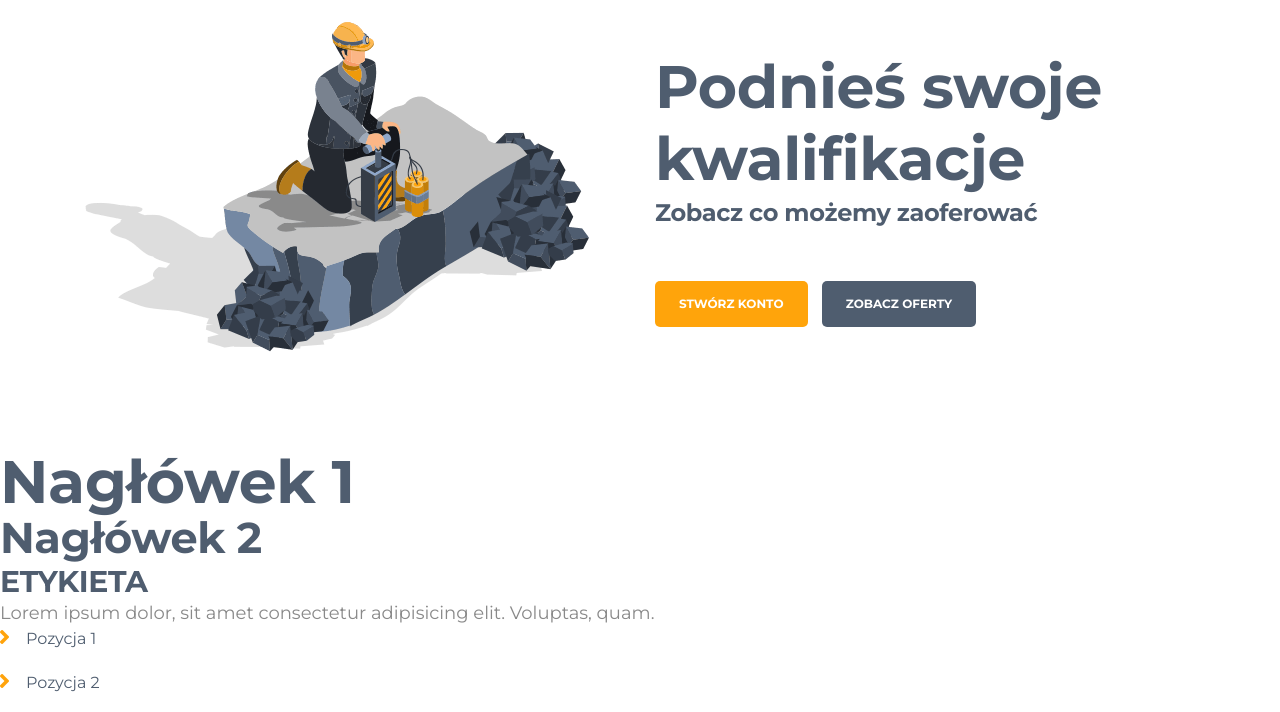
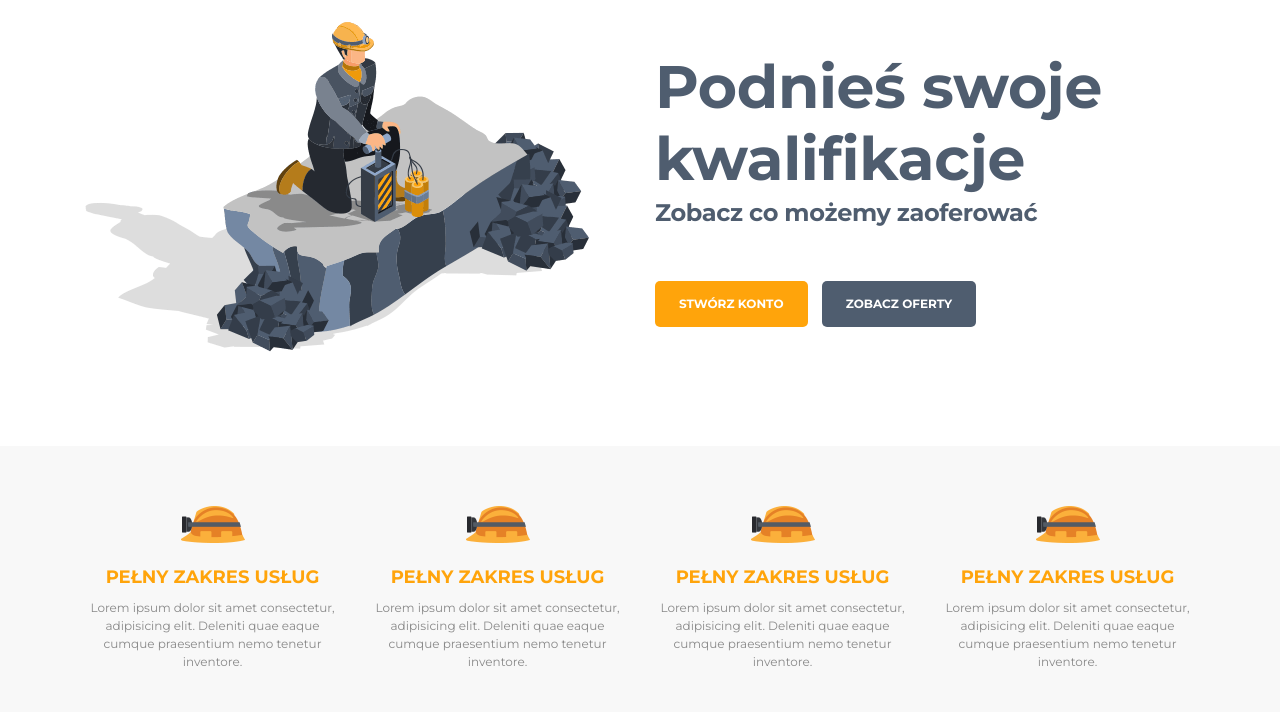
Before and after one commit to imediasystem/Miner, a website: page index.html in a window 1280 px wide. Shown: the part 86-798 px from the top of the page. Drawn offline with Linux system fonts and the light colour scheme.

Commit message:
Shopper-Info

```diff
--- a/dev-assets/07-templates/_shopper-info.scss
+++ b/dev-assets/07-templates/_shopper-info.scss
@@ -1,5 +1,6 @@
 .t-shopper-info {
-    padding-bottom: $grid-base * 7;
+    background-color: $gray-light;
+    padding-bottom: $grid-base * 6;
     padding-top: $grid-base * 6;
 
     &__item {
--- a/index.html
+++ b/index.html
@@ -54,6 +54,41 @@
             </div>
         </header>
 
+        <section class="t-shopper-info">
+            <div class="o-container">
+                <div class="o-row">
+                    <div class="o-col o-col--md50 o-col--lg25">
+                        <div class="c-icon-box t-shopper-info__item">
+                            <img class="c-icon-box__image" src="images/ikona_1.png" alt="">
+                            <h3 class="c-heading c-heading--level3 c-heading--upper u-accent">Pełny zakres usług</h3>
+                            <p class="c-icon-box__text">Lorem ipsum dolor sit amet consectetur, adipisicing elit. Deleniti quae eaque cumque praesentium nemo tenetur inventore.</p>
+                        </div>
+                    </div>
+                    <div class="o-col o-col--md50 o-col--lg25">
+                        <div class="c-icon-box t-shopper-info__item">
+                            <img class="c-icon-box__image" src="images/ikona_1.png" alt="">
+                            <h3 class="c-heading c-heading--level3 c-heading--upper u-accent">Pełny zakres usług</h3>
+                            <p class="c-icon-box__text">Lorem ipsum dolor sit amet consectetur, adipisicing elit. Deleniti quae eaque cumque praesentium nemo tenetur inventore.</p>
+                        </div>
+                    </div>
+                    <div class="o-col o-col--md50 o-col--lg25">
+                        <div class="c-icon-box t-shopper-info__item">
+                            <img class="c-icon-box__image" src="images/ikona_1.png" alt="">
+                            <h3 class="c-heading c-heading--level3 c-heading--upper u-accent">Pełny zakres usług</h3>
+                            <p class="c-icon-box__text">Lorem ipsum dolor sit amet consectetur, adipisicing elit. Deleniti quae eaque cumque praesentium nemo tenetur inventore.</p>
+                        </div>
+                    </div>
+                    <div class="o-col o-col--md50 o-col--lg25">
+                        <div class="c-icon-box t-shopper-info__item">
+                            <img class="c-icon-box__image" src="images/ikona_1.png" alt="">
+                            <h3 class="c-heading c-heading--level3 c-heading--upper u-accent">Pełny zakres usług</h3>
+                            <p class="c-icon-box__text">Lorem ipsum dolor sit amet consectetur, adipisicing elit. Deleniti quae eaque cumque praesentium nemo tenetur inventore.</p>
+                        </div>
+                    </div>
+                </div>
+            </div>
+        </section>
+
 
         <h1 class="c-heading--level1">Nagłówek 1</h1>
         <h2 class="c-heading--level2">Nagłówek 2</h2>
@@ -67,12 +102,6 @@
             <li class="c-list__item"><span class="c-list__icon"></span>Pozycja 5</li>
         </ul>
 
-        <div class="c-icon-box">
-            <img class="c-icon-box__image" src="images/ikona_1.png" alt="">
-            <h3 class="c-heading c-heading--level3 c-heading--upper u-accent">Pełny zakres usług</h3>
-            <p class="c-icon-box__text">Lorem, ipsum dolor sit amet consectetur adipisicing elit. Dolor saepe optio cupiditate incidunt officia accusamus nemo?</p>
-        </div>
-
         <input class="c-input" type="text" placeholder="Wprowadź adres e-mail">
 
         <script src="" async defer></script>
```
Also changed, not shown: prod-assets/style.css.
